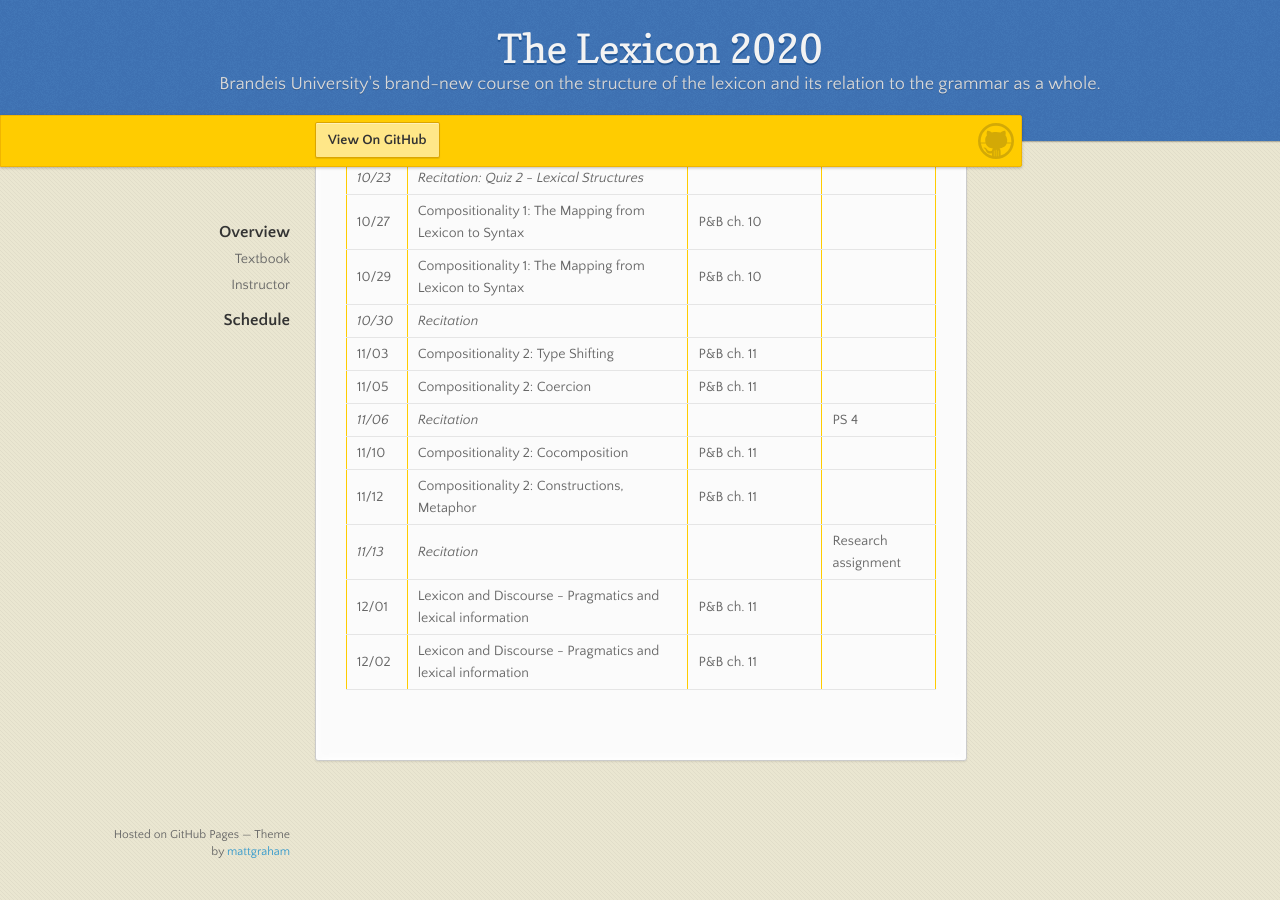
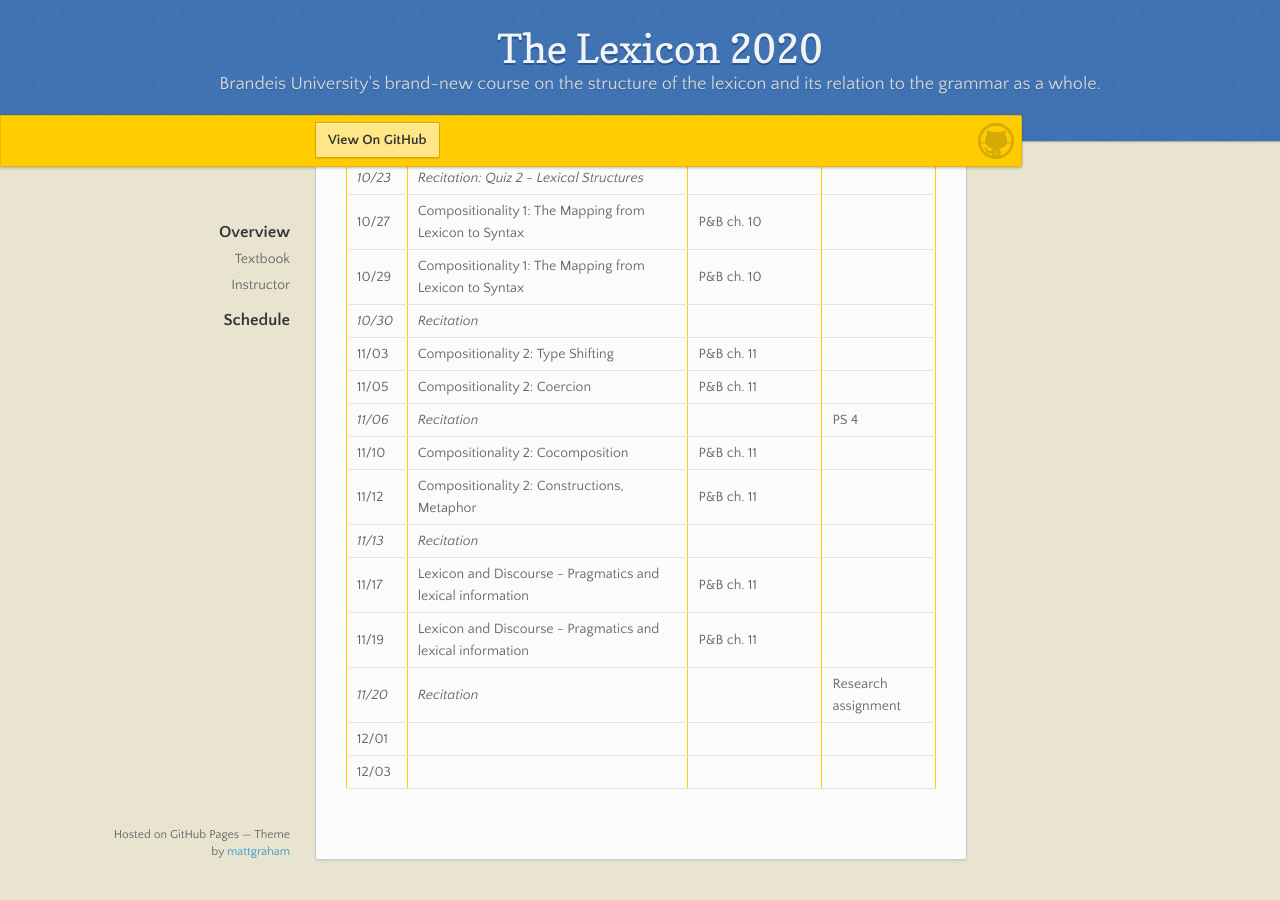
Before and after one commit to the-lexicon-2020/the-lexicon-2020.github.io, a Jekyll site: the page built from _pages/index.markdown, in a window 1280 px wide and 900 px high, scrolled down 2036 px. Built offline with Jekyll 4.4.1, drawn with Linux system fonts in a browser that asks for light colours; our own code applies the rules of GitHub Pages for plain Markdown files.

Commit message:
fix schedule (add missing days)

```diff
--- a/_pages/index.markdown
+++ b/_pages/index.markdown
@@ -61,6 +61,9 @@ Professor [James Pustejovsky](mailto:jamesp@brandeis.edu)
 *11/06* | *Recitation* | | PS 4
 11/10 | Compositionality 2: Cocomposition | P&B ch. 11 |
 11/12 | Compositionality 2: Constructions, Metaphor | P&B ch. 11 |
-*11/13* | *Recitation* | | Research assignment
-12/01 | Lexicon and Discourse - Pragmatics and lexical information | P&B ch. 11 |
-12/02 | Lexicon and Discourse - Pragmatics and lexical information | P&B ch. 11 |
+*11/13* | *Recitation* | |
+11/17 | Lexicon and Discourse - Pragmatics and lexical information | P&B ch. 11 |
+11/19 | Lexicon and Discourse - Pragmatics and lexical information | P&B ch. 11 |
+*11/20* | *Recitation* | | Research assignment
+12/01 | | |
+12/03 | | |
```
